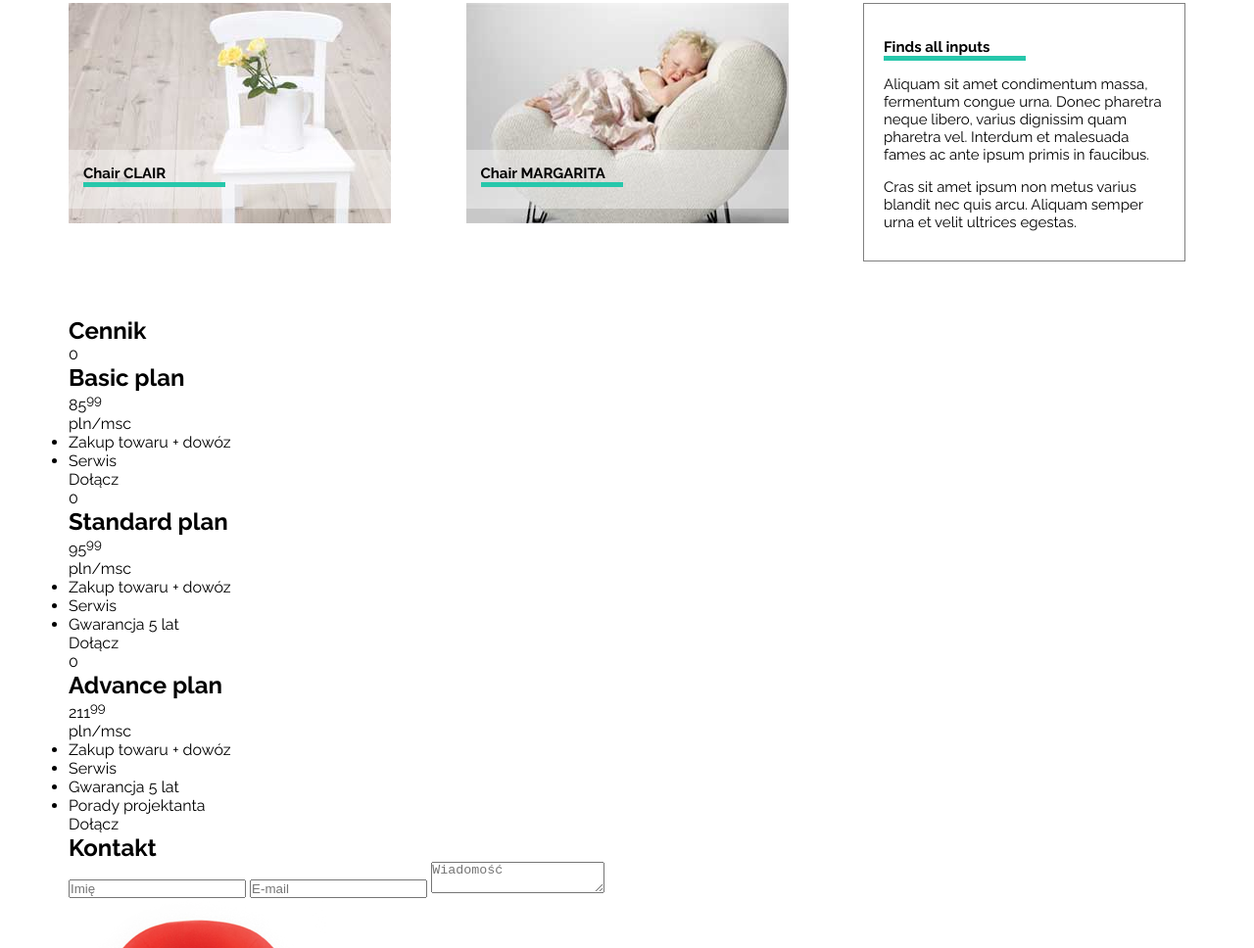
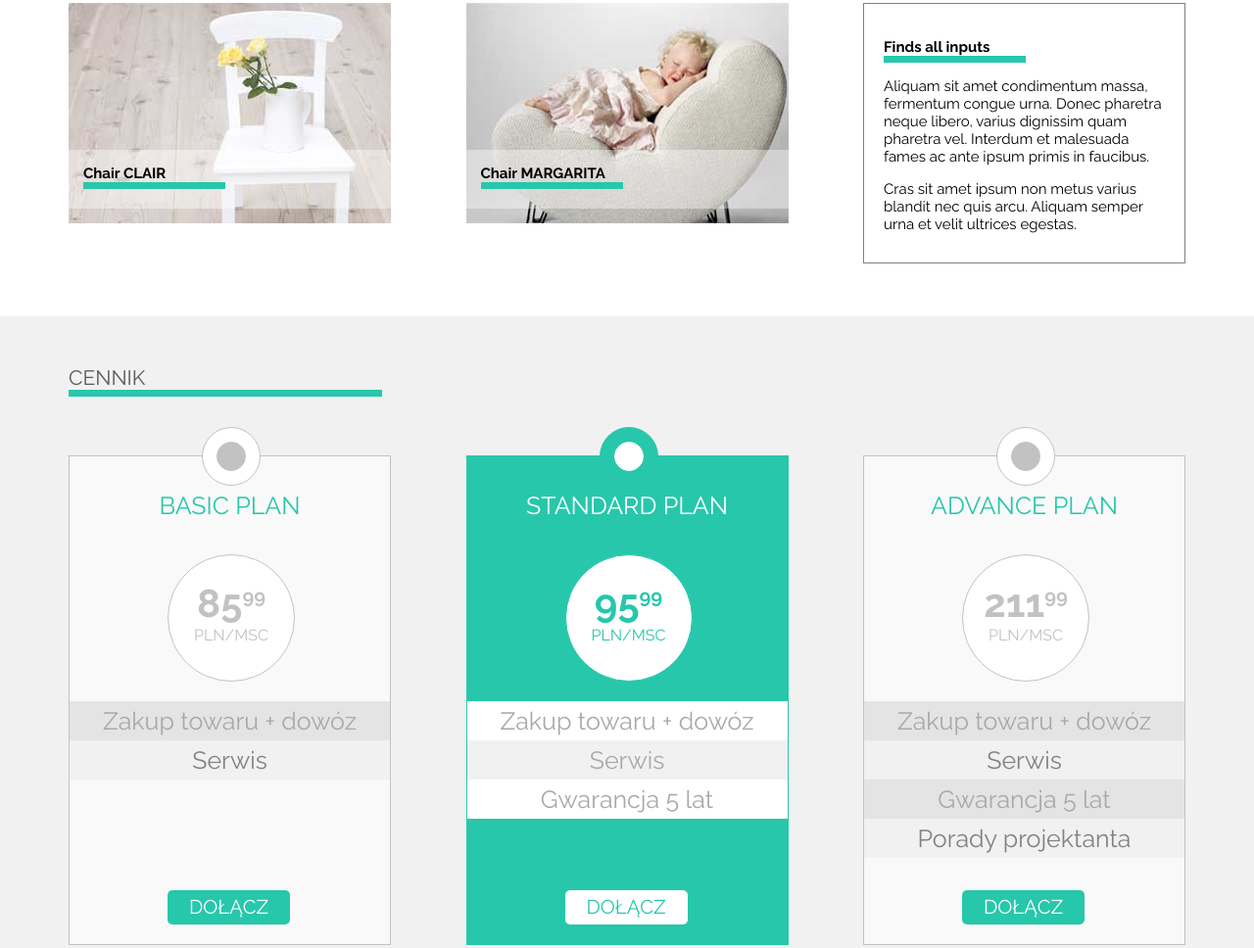
Before and after one commit to mat-prylinski/warsztat-z-fotelami, a plain HTML site: page index.html in a window 1280 px wide. Shown: the part 567-1535 px from the top of the page at 98% size. Drawn offline with Linux system fonts and the light colour scheme.

Commit message:
plan section

```diff
--- a/css/style.css
+++ b/css/style.css
@@ -239,7 +239,7 @@ button:visited {
     padding-top: 15px;
     width: 145px;
     font-size: 15px;
-    border-bottom: 5px solid #27c7ab;
+    border-bottom: 7px solid #27c7ab;
 }
 .product-head span {
     text-transform: uppercase;
@@ -260,7 +260,7 @@ button:visited {
 .product-description article h1{
     width: 145px;
     font-size: 15px;
-    border-bottom: 5px solid #27c7ab;
+    border-bottom: 7px solid #27c7ab;
 }
 .product-description article p{
     margin-top: 15px;
@@ -282,3 +282,201 @@ button:visited {
 .shown {
     display: inline-block;
 }
+.plans{
+    height: 725px;
+    background-color: #f1f1f1;
+}
+.plans-head{
+    padding-top: 50px;
+    width: 320px;
+    font-size: 21px;
+    font-weight: normal;
+    text-transform: uppercase;
+    color: #5a5a5a;
+    border-bottom: 7px solid #27c7ab;
+}
+.plan-list {
+    margin-top: 60px;
+}
+.plan {
+    width: 329px;
+    height: 500px;
+    float: left;
+    position: relative;
+    text-align: center;
+    border: 1px solid #c2c2c2;
+    background-color: #f9f9f9;
+}
+.circle {
+    width: 60px;
+    height: 60px;
+    border: 1px solid #c2c2c2;
+    background-color: #ffffff;
+    border-radius: 50%;
+    position: absolute;
+    left: 135px;
+    top: -30px;
+}
+.circle-inner {
+    width: 30px;
+    height: 30px;
+    border: 1px solid #c2c2c2;
+    background-color: #c2c2c2;
+    border-radius: 50%;
+    position: absolute;
+    left: 14px;
+    top: 14px;
+}
+.plan h1 {
+    margin: 35px;
+    font-size: 25px;
+    font-weight: normal;
+    color: #27c7ab;
+    text-transform: uppercase;
+}
+.price {
+    width: 130px;
+    height: 130px;
+    border-radius: 50%;
+    border: 1px solid #c2c2c2;
+    background-color: #ffffff;
+    position: absolute;
+    left: 100px;
+}
+.price p {
+    padding-top: 25px;
+    color: #c2c2c2;
+    text-transform: uppercase;
+}
+.price p span{
+    font-size: 40px;
+    font-weight: bold;
+}
+.price p span sup {
+    font-size: 20px;
+}
+.service-list {
+    width: 327px;
+    position: absolute;
+    top: 250px;
+
+}
+.service-list ul li{
+    padding-top: 5px;
+    padding-bottom: 5px;
+    list-style-type: none;
+    font-size: 25px;
+}
+.service-list ul li:nth-child(2n+1){
+    background-color: #e4e4e4;
+    color: #a9a9a9;
+}
+.service-list ul li:nth-child(2n){
+    background-color: #f1f1f1;
+    color: #828282;
+}
+.pushme {
+    width: 125px;
+    height: 35px;
+    background-color: #27c7ab;
+    border-radius: 5px;
+    color: white;
+    font-size: 20px;
+    line-height: 35px;
+    text-transform: uppercase;
+    position: absolute;
+    left: 100px;
+    bottom: 20px;
+}
+.plan-second {
+    width: 329px;
+    height: 500px;
+    margin-left: 76.5px;
+    margin-right: 76.5px;
+    float: left;
+    position: relative;
+    text-align: center;
+    border: 1px solid #27c7ab;
+    background-color: #27c7ab;
+}
+.circle-second {
+    width: 60px;
+    height: 60px;
+    border: 1px solid #27c7ab;
+    background-color: #27c7ab;
+    border-radius: 50%;
+    position: absolute;
+    left: 135px;
+    top: -30px;
+}
+.circle-inner-second {
+    width: 30px;
+    height: 30px;
+    border: 1px solid white;
+    background-color: white;
+    border-radius: 50%;
+    position: absolute;
+    left: 14px;
+    top: 14px;
+}
+.plan-second h1 {
+    margin: 35px;
+    font-size: 25px;
+    font-weight: normal;
+    color: white;
+    text-transform: uppercase;
+}
+.price-second {
+    width: 130px;
+    height: 130px;
+    border-radius: 50%;
+    border: 1px solid #27c7ab;
+    background-color: #ffffff;
+    position: absolute;
+    left: 100px;
+}
+.price-second p {
+    padding-top: 25px;
+    color: #27c7ab;
+    text-transform: uppercase;
+}
+.price-second p span{
+    font-size: 40px;
+    font-weight: bold;
+}
+.price-second p span sup {
+    font-size: 20px;
+}
+.service-list-second {
+    width: 327px;
+    position: absolute;
+    top: 250px;
+
+}
+.service-list-second ul li{
+    padding-top: 5px;
+    padding-bottom: 5px;
+    list-style-type: none;
+    font-size: 25px;
+}
+.service-list-second ul li:nth-child(2n+1){
+    background-color: #ffffff;
+    color: #a9a9a9;
+}
+.service-list-second ul li:nth-child(2n){
+    background-color: #f1f1f1;
+    color: #a9a9a9;
+}
+.pushme-second {
+    width: 125px;
+    height: 35px;
+    background-color: white;
+    border-radius: 5px;
+    color: #27c7ab;
+    font-size: 20px;
+    line-height: 35px;
+    text-transform: uppercase;
+    position: absolute;
+    left: 100px;
+    bottom: 20px;
+}
--- a/index.html
+++ b/index.html
@@ -126,12 +126,12 @@
     <section class="section plans">
         <div class="wrapper clearfix">
             <div>
-                <h1>Cennik</h1>
+                <h1 class="plans-head">Cennik</h1>
             </div>
             <div class="plan-list">
                 <div class="plan">
                      <div class="circle">
-                         <div class="circle-inner">0
+                         <div class="circle-inner">
                          </div>
                      </div>
                      <h1 class="plan-header">
@@ -139,7 +139,7 @@
                      </h1>
                      <div class="price">
                          <p>
-                            85<sup>99</sup><br />
+                            <span>85<sup>99</sup></span><br />
                             pln/msc
                          </p>
                      </div>
@@ -153,34 +153,34 @@
                           Dołącz
                      </div>
                   </div>
-                  <div class="plan">
-                       <div class="circle">
-                           <div class="circle-inner">0
+                  <div class="plan-second">
+                       <div class="circle-second">
+                           <div class="circle-inner-second">
                            </div>
                        </div>
-                       <h1 class="plan-header">
+                       <h1 class="plan-header-second">
                             Standard plan
                        </h1>
-                       <div class="price">
+                       <div class="price-second">
                            <p>
-                              95<sup>99</sup><br />
+                              <span>95<sup>99</sup></span><br />
                               pln/msc
                            </p>
                        </div>
-                       <div class="service-list">
+                       <div class="service-list-second">
                            <ul>
                                <li>Zakup towaru + dowóz</li>
                                <li>Serwis</li>
                                <li>Gwarancja 5 lat</li>
                            </ul>
                        </div>
-                       <div class="pushme">
+                       <div class="pushme-second">
                             Dołącz
                        </div>
                     </div>
                     <div class="plan">
                          <div class="circle">
-                             <div class="circle-inner">0
+                             <div class="circle-inner">
                              </div>
                          </div>
                          <h1 class="plan-header">
@@ -188,7 +188,7 @@
                          </h1>
                          <div class="price">
                              <p>
-                                211<sup>99</sup><br />
+                                <span>211<sup>99</sup></span><br />
                                 pln/msc
                              </p>
                          </div>
```
